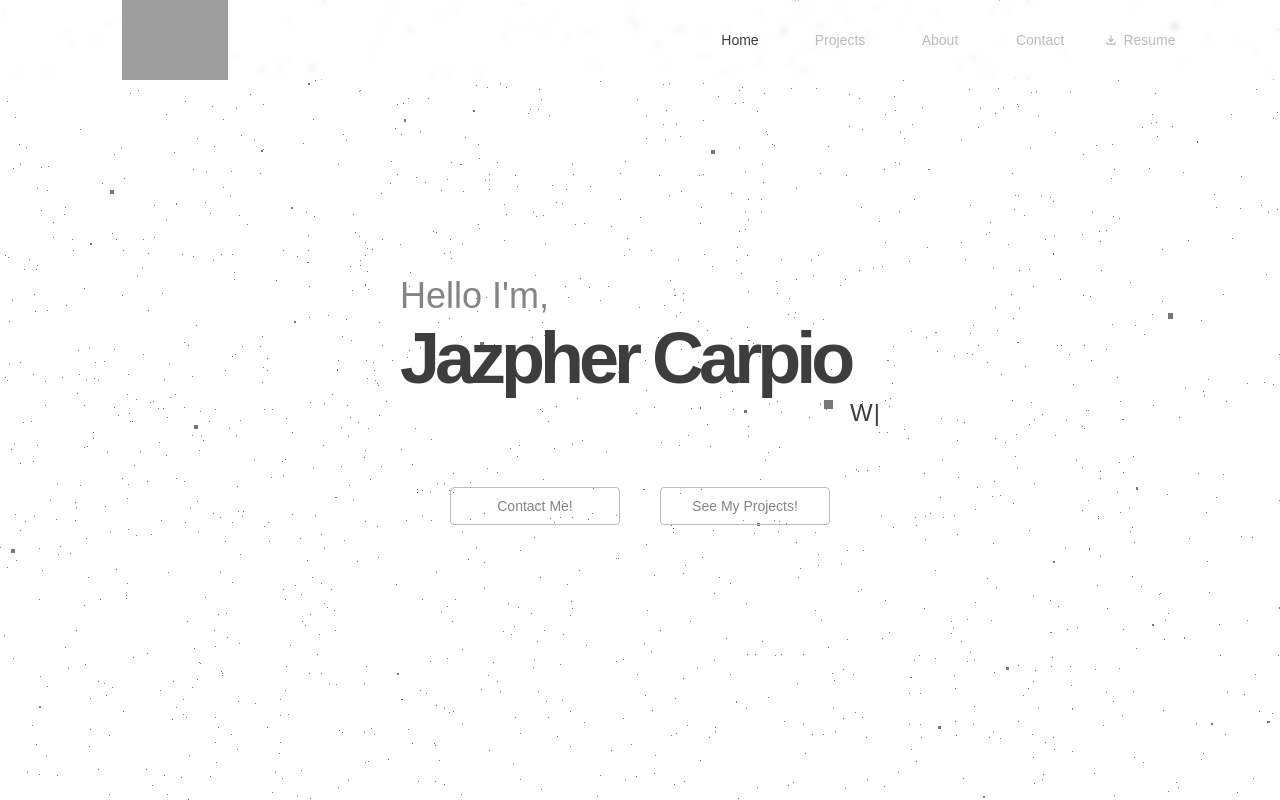
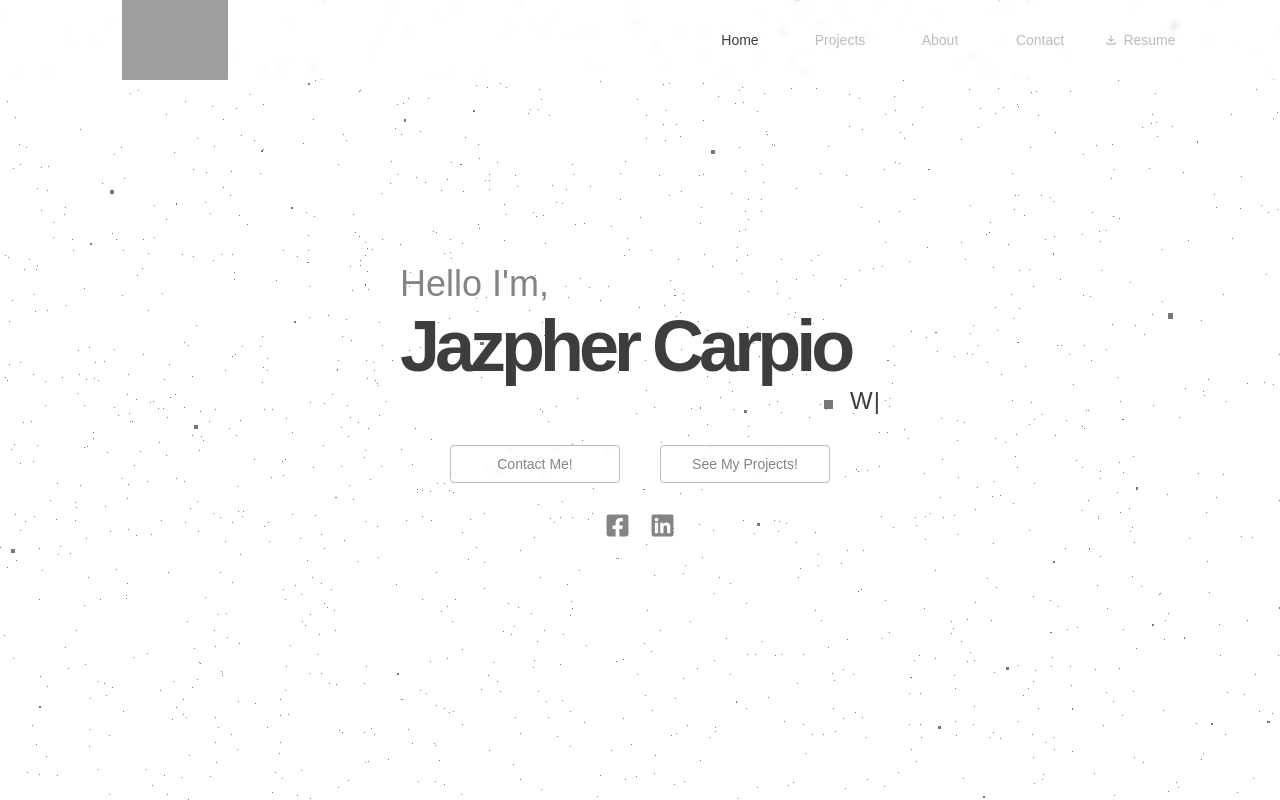
Before and after one commit to Tsuguko35/clean_portfolio, a React (Create React App) app in the folder client/: page / in a window 1280 px wide. Built offline with nearby package versions, Linux system fonts and the light colour scheme; grey boxes are pictures that could not be loaded; a web font is replaced by a local one.

Commit message:
landingpage tweaks

```diff
--- a/client/src/pages/Landingpage.js
+++ b/client/src/pages/Landingpage.js
@@ -3,8 +3,12 @@ import { Stars } from "../components";
 import "../styles/landingPage.css";
 import { Link } from "react-router-dom";
 import Typewriter from "typewriter-effect";
+import { GetWindowWidth } from "../utils";
+import { MdOutlineFileDownload } from "react-icons/md";
+import { FaFacebookSquare, FaLinkedin } from "react-icons/fa";
 
 function Landingpage() {
+  const windowWidth = GetWindowWidth();
   return (
     <div id="landingPage" className="landingPage">
       <Stars />
@@ -23,13 +27,26 @@ function Landingpage() {
             />
           </p>
         </div>
-        <div className="socials"></div>
         <div className="actions">
           <Link className="action-button" to={"/Contact"}>
             Contact Me!
           </Link>
           <Link className="action-button" to={"/Projects"}>
             See My Projects!
+          </Link>
+          {windowWidth < 768 && (
+            <button className="action-button" to={"/Projects"}>
+              <MdOutlineFileDownload />
+              Resume
+            </button>
+          )}
+        </div>
+        <div className="socials">
+          <Link to={"https://www.facebook.com/tsuguko34"} target="_blank">
+            <FaFacebookSquare />
+          </Link>
+          <Link to={"www.linkedin.com/in/jazphercarpio"} target="_blank">
+            <FaLinkedin />
           </Link>
         </div>
       </div>
--- a/client/src/styles/landingPage.css
+++ b/client/src/styles/landingPage.css
@@ -36,7 +36,6 @@
     color: var(--light-grey);
     font-weight: 300;
     font-size: 24px;
-    opacity: 1;
     text-align: right;
     width: 100%;
 }
@@ -60,7 +59,10 @@
     border: 1px solid var(--light-grey);
     color: var(--grey);
     border-radius: 4px;
+    background: transparent;
+    backdrop-filter: blur(2px);
     transition: all 250ms ease-in-out;
+    gap: 5px;
 }
 
 #landingPage > .wrapper > .actions > .action-button::after{
@@ -85,6 +87,43 @@
     color: var(--white);
 }
 
+#landingPage > .wrapper > .actions > .action-button > svg{
+    min-width: 14px;
+    min-height: 14px;
+}
+
+#landingPage > .wrapper > .actions > .action-button > svg *{
+    color: var(--text);
+    transition: color 250ms ease-in-out;
+}
+
+#landingPage > .wrapper > .actions > .action-button:hover,
+#landingPage > .wrapper > .actions > .action-button:hover > svg *{
+    color: var(--white);
+}
+
+#landingPage > .wrapper > .socials{
+    width: 100%;
+    display: flex;
+    align-items: center;
+    justify-content: center;
+    gap: 20px;
+}
+
+#landingPage > .wrapper > .socials > a > svg{
+    min-width: 25px;
+    min-height: 25px;
+}
+
+#landingPage > .wrapper > .socials > a > svg *{
+    color: var(--grey);
+    transition: color 250ms ease-in-out;
+}
+
+#landingPage > .wrapper > .socials > a:hover > svg *{
+    color: var(--text);
+}
+
 @media only screen and (max-width: 767px){
     #landingPage > .wrapper > .text-content > p,
     #landingPage > .wrapper > .text-content > p.cursive{
```
